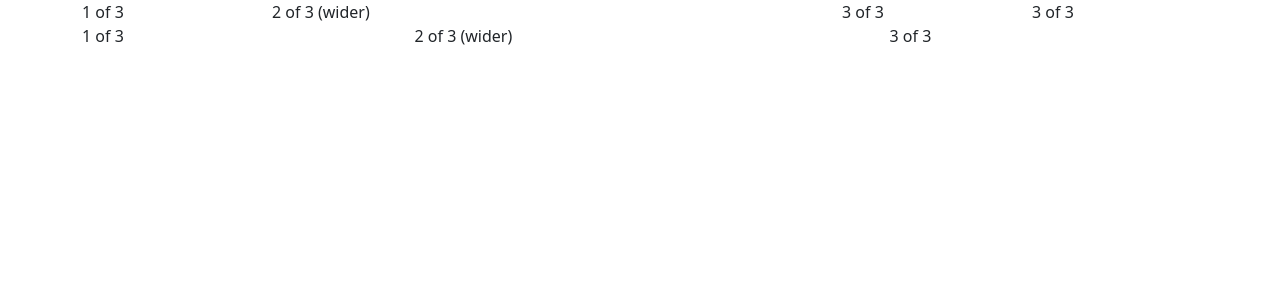
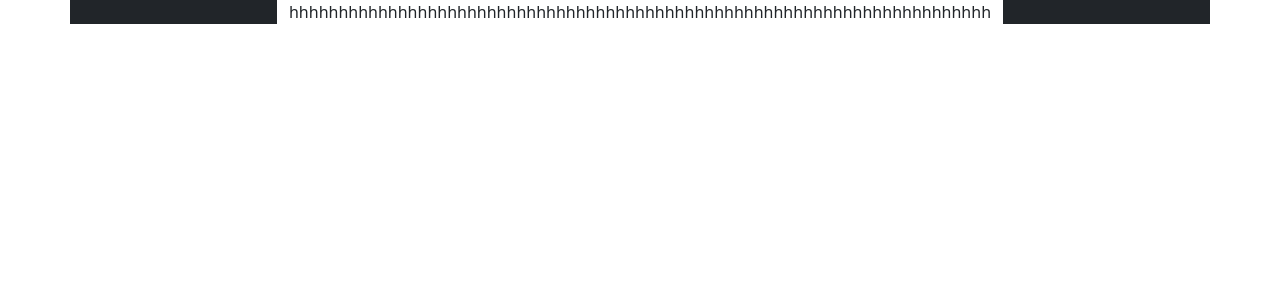
Before and after one commit to WilliamMorgan73/ProgBlack2, a Next.js app: page / in a window 1280 px wide. Shown: the top 300 px of the page. Built offline with nearby package versions, Linux system fonts and the light colour scheme.

Commit message:
starting templates

```diff
--- a/src/app/layout.js
+++ b/src/app/layout.js
@@ -1,6 +1,6 @@
 export const metadata = {
-  title: 'Next.js',
-  description: 'Generated by Next.js',
+  title: 'Anonymous Posting',
+  description: 'Created by Will, Millie & Ben',
 }
 
 export default function RootLayout({ children }) {
--- a/src/app/page.js
+++ b/src/app/page.js
@@ -2,22 +2,16 @@ import bootstrap from 'bootstrap/dist/css/bootstrap.min.css';
 import React from 'react';
 import { Container, Row, Col } from 'react-bootstrap';
 
-function AutoLayoutSizingExample() {
+function MainColumn() {
   return (
     <Container>
       <Row>
-        <Col>1 of 3</Col>
-        <Col xs={6}>2 of 3 (wider)</Col>
-        <Col>3 of 3</Col>
-        <Col>3 of 3</Col>
-      </Row>
-      <Row>
-        <Col>1 of 3</Col>
-        <Col xs={5}>2 of 3 (wider)</Col>
-        <Col>3 of 3</Col>
+        <Col  className="bg-dark"></Col>
+        <Col >hhhhhhhhhhhhhhhhhhhhhhhhhhhhhhhhhhhhhhhhhhhhhhhhhhhhhhhhhhhhhhhhhhhhhhh</Col>
+        <Col  className="bg-dark"></Col>
       </Row>
     </Container>
   );
 }
 
-export default AutoLayoutSizingExample;
+export default MainColumn;
```
